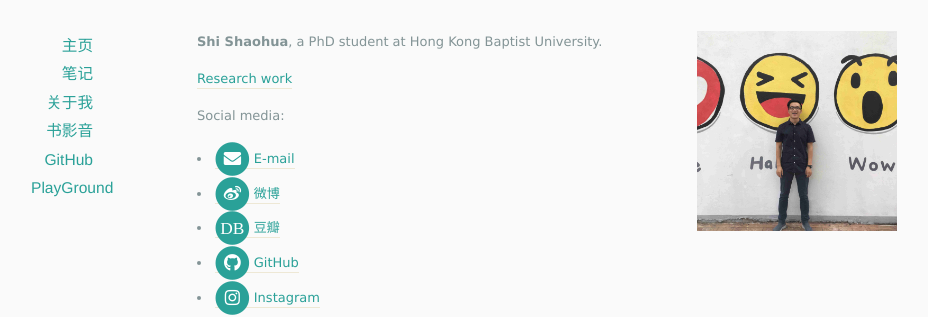
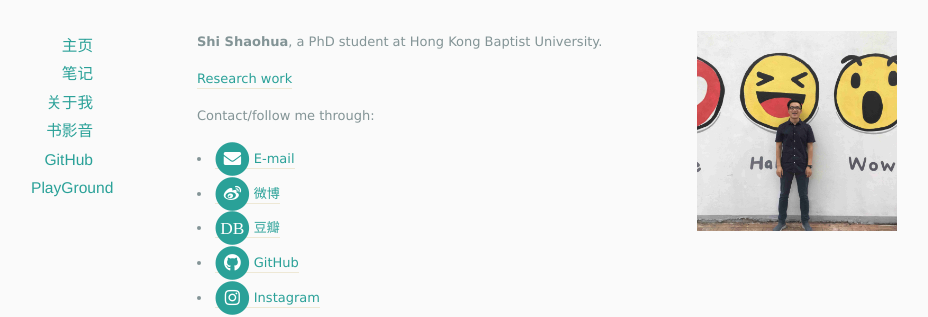
Before and after one commit to shshi/shishaohua.github.io, a Jekyll site: the page built from docs/about/index.markdown, in a window 1280 px wide. Shown: the part 278-595 px from the top of the page, without its empty margins (193-1121 px from the left). Built offline with Jekyll 4.4.1, drawn with Linux system fonts in a browser that asks for light colours; nearby versions of some CDN libraries.

Commit message:
Update index.markdown

```diff
--- a/docs/about/index.markdown
+++ b/docs/about/index.markdown
@@ -8,5 +8,5 @@ title: About Me
 
 [Research work](https://scholar.google.com/citations?user=byr8_vAAAAAJ)
 
-Social media:
+Contact/follow me through:
 {% include icons.html %}
```
